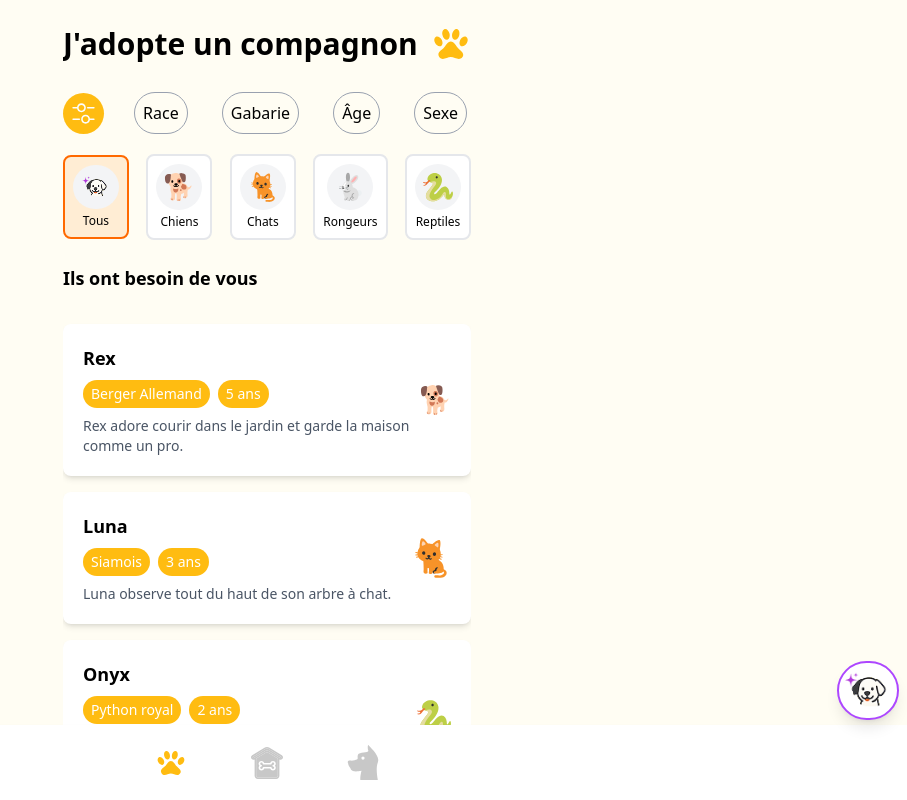
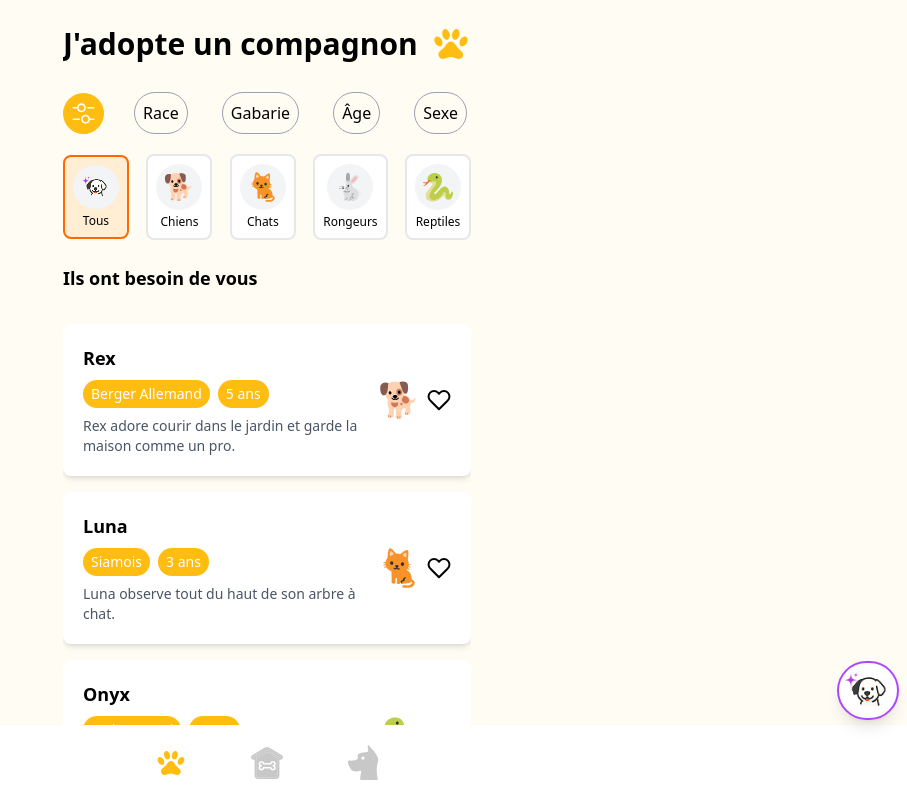
Before and after one commit to DaYkAzZ/Truffe-Moustache, a Next.js app: page /pages/Home in a window 1280 px wide. Shown: the whole page, without its empty margins (373-1280 px from the left). Built offline with nearby package versions, Linux system fonts and the light colour scheme.

Commit message:
:sparkles: add Favorites and Ma Niche

```diff
--- a/src/app/components/ui/AnimalCard.jsx
+++ b/src/app/components/ui/AnimalCard.jsx
@@ -1,11 +1,21 @@
+"use client";
+
 import React from "react";
 import data from "../../data/data.json";
 import Image from "next/image";
+import { useFavorites } from "../../context/FavoritesContext";
 
-export default function AnimalCard({ selectedCategory, filteredAnimals }) {
+export default function AnimalCard({
+  selectedCategory,
+  filteredAnimals,
+  showOnlyFavorites = false,
+}) {
+  const { favorites, toggleFavorite, isFavorite } = useFavorites();
   let animals = [];
 
-  if (filteredAnimals) {
+  if (showOnlyFavorites) {
+    animals = favorites;
+  } else if (filteredAnimals) {
     animals = filteredAnimals;
   } else if (!selectedCategory) {
     // Mode "Tous" - prendre le premier animal de chaque catégorie
@@ -27,7 +37,7 @@ export default function AnimalCard({ selectedCategory, filteredAnimals }) {
           className="bg-white shadow-md p-5 my-4 rounded-lg"
         >
           <div className="flex items-center justify-between">
-            <div>
+            <div className="flex-1">
               <h2 className="text-lg font-bold">{animal.name}</h2>
               <div className="flex flex-wrap mt-2">
                 <span className="mr-2 px-2 py-1 bg-[#FFBC11] text-white rounded-full text-sm">
@@ -41,7 +51,7 @@ export default function AnimalCard({ selectedCategory, filteredAnimals }) {
                 {animal.description}
               </p>
             </div>
-            <div>
+            <div className="flex items-center">
               <Image
                 src={
                   animal.espece === "chien"
@@ -64,6 +74,45 @@ export default function AnimalCard({ selectedCategory, filteredAnimals }) {
                 height={40}
                 alt="espece"
               />
+              <button
+                onClick={() => toggleFavorite(animal)}
+                className="ml-2"
+                aria-label={
+                  isFavorite(animal.id)
+                    ? "Retirer des favoris"
+                    : "Ajouter aux favoris"
+                }
+              >
+                {isFavorite(animal.id) ? (
+                  <svg
+                    xmlns="http://www.w3.org/2000/svg"
+                    width="24"
+                    height="24"
+                    viewBox="0 0 24 24"
+                    fill="#FF4136"
+                    stroke="#FF4136"
+                    strokeWidth="2"
+                    strokeLinecap="round"
+                    strokeLinejoin="round"
+                  >
+                    <path d="M20.84 4.61a5.5 5.5 0 0 0-7.78 0L12 5.67l-1.06-1.06a5.5 5.5 0 0 0-7.78 7.78l1.06 1.06L12 21.23l7.78-7.78 1.06-1.06a5.5 5.5 0 0 0 0-7.78z"></path>
+                  </svg>
+                ) : (
+                  <svg
+                    xmlns="http://www.w3.org/2000/svg"
+                    width="24"
+                    height="24"
+                    viewBox="0 0 24 24"
+                    fill="none"
+                    stroke="currentColor"
+                    strokeWidth="2"
+                    strokeLinecap="round"
+                    strokeLinejoin="round"
+                  >
+                    <path d="M20.84 4.61a5.5 5.5 0 0 0-7.78 0L12 5.67l-1.06-1.06a5.5 5.5 0 0 0-7.78 7.78l1.06 1.06L12 21.23l7.78-7.78 1.06-1.06a5.5 5.5 0 0 0 0-7.78z"></path>
+                  </svg>
+                )}
+              </button>
             </div>
           </div>
         </div>
--- /dev/null
+++ b/src/app/context/FavoritesContext.jsx
@@ -0,0 +1,65 @@
+"use client";
+
+import React, { createContext, useContext, useState, useEffect } from "react";
+
+const FavoritesContext = createContext();
+
+export function FavoritesProvider({ children }) {
+  // Utiliser localStorage pour stocker les favoris (mais seulement côté client)
+  const [favorites, setFavorites] = useState([]);
+
+  // Charger les favoris depuis localStorage au montage du composant
+  useEffect(() => {
+    const storedFavorites = localStorage.getItem("animalFavorites");
+    if (storedFavorites) {
+      setFavorites(JSON.parse(storedFavorites));
+    }
+  }, []);
+
+  // Mettre à jour localStorage chaque fois que les favoris changent
+  useEffect(() => {
+    if (favorites.length > 0) {
+      localStorage.setItem("animalFavorites", JSON.stringify(favorites));
+    }
+  }, [favorites]);
+
+  // Ajouter ou supprimer un animal des favoris
+  const toggleFavorite = (animal) => {
+    setFavorites((prevFavorites) => {
+      // Vérifier si l'animal est déjà dans les favoris
+      const isAlreadyFavorite = prevFavorites.some(
+        (fav) => fav.id === animal.id
+      );
+
+      if (isAlreadyFavorite) {
+        // Si oui, le supprimer
+        const updatedFavorites = prevFavorites.filter(
+          (fav) => fav.id !== animal.id
+        );
+        localStorage.setItem("animalFavorites", JSON.stringify(updatedFavorites));
+        return updatedFavorites;
+      } else {
+        // Sinon, l'ajouter
+        const updatedFavorites = [...prevFavorites, animal];
+        localStorage.setItem("animalFavorites", JSON.stringify(updatedFavorites));
+        return updatedFavorites;
+      }
+    });
+  };
+
+  // Vérifier si un animal est dans les favoris
+  const isFavorite = (animalId) => {
+    return favorites.some((animal) => animal.id === animalId);
+  };
+
+  return (
+    <FavoritesContext.Provider value={{ favorites, toggleFavorite, isFavorite }}>
+      {children}
+    </FavoritesContext.Provider>
+  );
+}
+
+// Hook personnalisé pour utiliser le contexte
+export function useFavorites() {
+  return useContext(FavoritesContext);
+}
--- a/src/app/layout.jsx
+++ b/src/app/layout.jsx
@@ -1,5 +1,6 @@
 import { Geist, Geist_Mono } from "next/font/google";
 import "./globals.css";
+import { FavoritesProvider } from "./context/FavoritesContext";
 
 const geistSans = Geist({
   variable: "--font-geist-sans",
@@ -20,7 +21,9 @@ export default function RootLayout({ children }) {
       <body
         className={`${geistSans.variable} ${geistMono.variable} max-w-md mx-auto`}
       >
-        {children}
+        <FavoritesProvider>
+          {children}
+        </FavoritesProvider>
       </body>
     </html>
   );
--- a/src/app/pages/Niche/page.jsx
+++ b/src/app/pages/Niche/page.jsx
@@ -1,11 +1,36 @@
+"use client";
+
 import React from "react";
 import Navbar from "@/app/components/navigation/Navbar";
+import AnimalCard from "@/app/components/ui/AnimalCard";
+import { useFavorites } from "@/app/context/FavoritesContext";
 
 export default function Niche() {
+  const { favorites } = useFavorites();
+
   return (
-    <div className="flex flex-col min-h-screen">
-      <h1 className="text-3xl font-bold mx-5 my-10">Ma Niche</h1>
-      <div className="mt-auto">
+    <div className="flex flex-col min-h-screen mx-5 pb-20 overflow-scroll">
+      <h1 className="text-3xl font-bold my-6">Ma Niche</h1>
+
+      {favorites.length > 0 ? (
+        <div className="flex-grow">
+          <h2 className="text-lg font-semibold mb-4">
+            Mes bbs 💞 ({favorites.length})
+          </h2>
+          <AnimalCard showOnlyFavorites={true} />
+        </div>
+      ) : (
+        <div className="flex-grow flex flex-col items-center justify-center">
+          <p className="text-gray-500 text-center">
+            Vous n'avez pas encore d'animaux favoris.
+            <br />
+            Ajoutez des favoris depuis la page d'accueil en cliquant sur le
+            cœur.
+          </p>
+        </div>
+      )}
+
+      <div className="mb-20 mt-auto">
         <Navbar />
       </div>
     </div>
```
